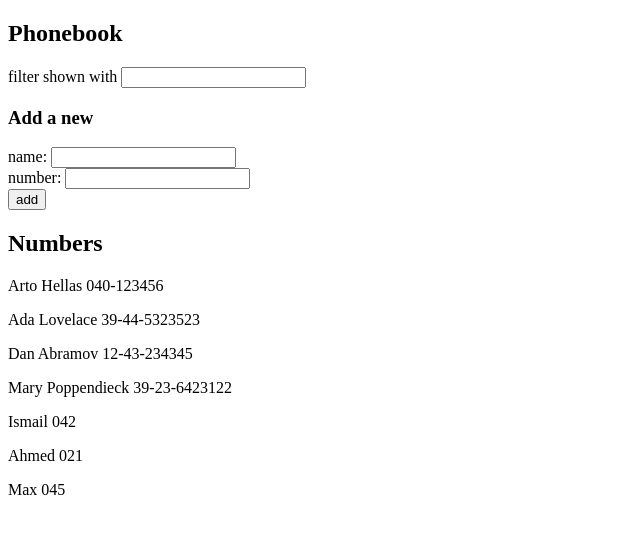
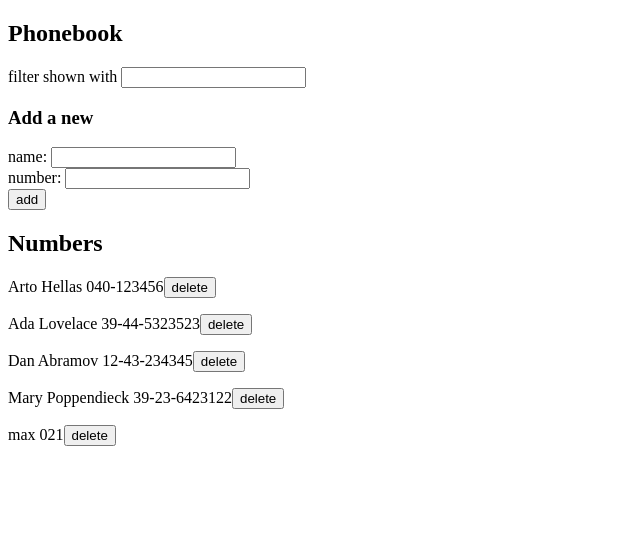
Before and after one commit to ismailvohra/fullstackopen, a React (Vite) app in the folder part2/phonebook/: page / in a window 1280 px wide. Shown: the top 534 px of the page, without its empty margins (0-640 px from the left). Built offline with nearby package versions, Linux system fonts and the light colour scheme; data requests are answered from the project's data file.

Commit message:
Ex 2.14 done

```diff
--- a/part2/phonebook/db.json
+++ b/part2/phonebook/db.json
@@ -21,19 +21,9 @@
       "id": 4
     },
     {
-      "name": "Ismail",
-      "number": "042",
-      "id": 5
-    },
-    {
-      "name": "Ahmed",
+      "name": "max",
       "number": "021",
       "id": 6
-    },
-    {
-      "name": "Max",
-      "number": "045",
-      "id": 7
     }
   ]
 }
--- a/part2/phonebook/src/App.jsx
+++ b/part2/phonebook/src/App.jsx
@@ -68,7 +68,7 @@ const App = () => {
         handleNewNumber={handleNewNumber}
       />
       <h2>Numbers</h2>
-      <Persons filterFunction={personFilter} />
+      <Persons filterFunction={personFilter} persons={persons} setPersons={setPersons} />
     </div>
   );
 };
@@ -100,11 +100,22 @@ const PersonForm = (props) => {
 };
 
 const Persons = (props) => {
+
+  const handleDelete = (person) => {
+    if (window.confirm(`Delete ${person.name}?`)===true){
+      personsService.del(person.id).then(response => {
+        props.setPersons(props.persons.filter(element => element.id !== person.id))
+
+      })
+    }
+  }
+
   return (
     <>
       {props.filterFunction().map((person) => (
         <p key={person.name}>
           {person.name} {person.number}
+          <button onClick={() => handleDelete(person)}>delete</button>
         </p>
       ))}
     </>
--- a/part2/phonebook/src/services/persons.js
+++ b/part2/phonebook/src/services/persons.js
@@ -13,4 +13,7 @@ const update = (id, newObject) => {
     return axios.put(`${baseUrl}/${id}`, newObject)
 }
 
-export default {getAll, create, update}
+const del = (id) => {
+    return axios.delete(`${baseUrl}/${id}`)
+}
+export default {getAll, create, update, del}
```
